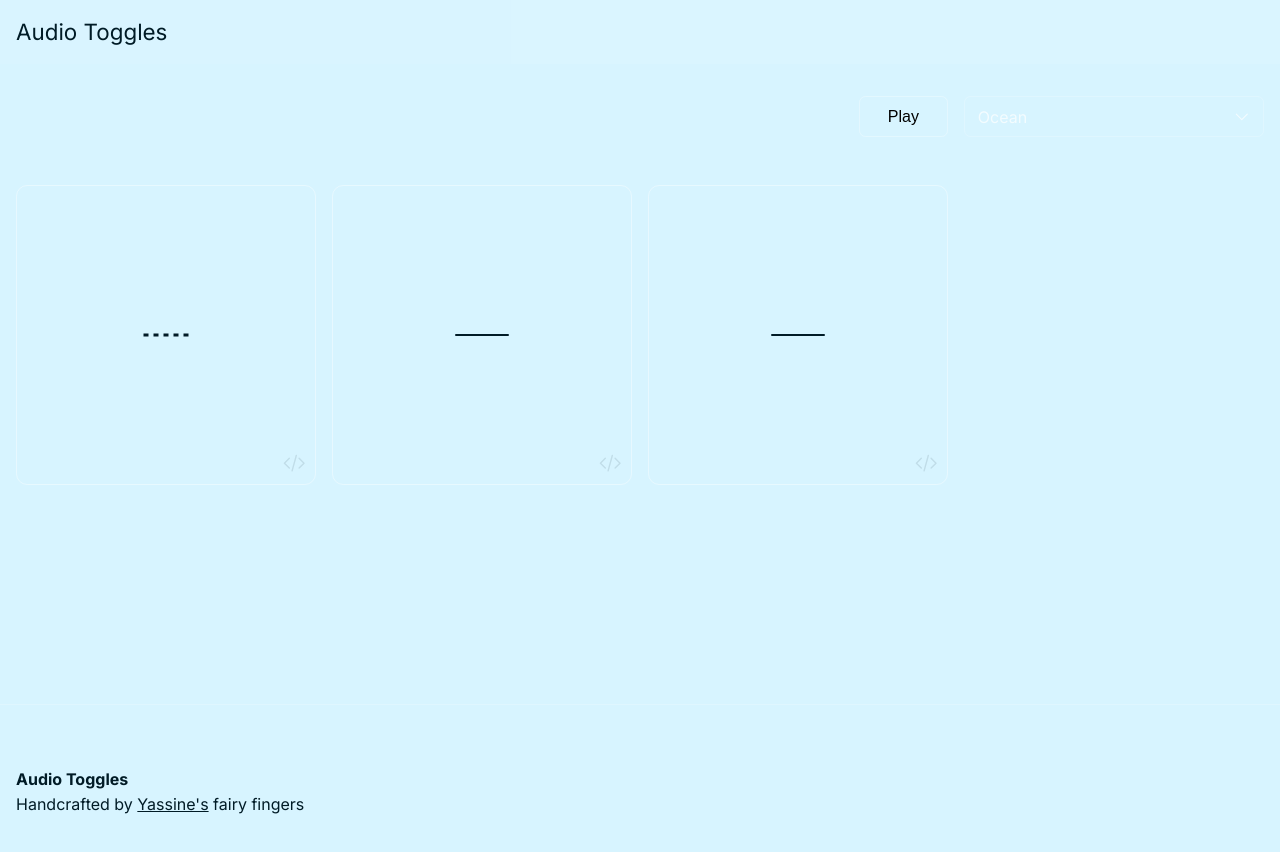
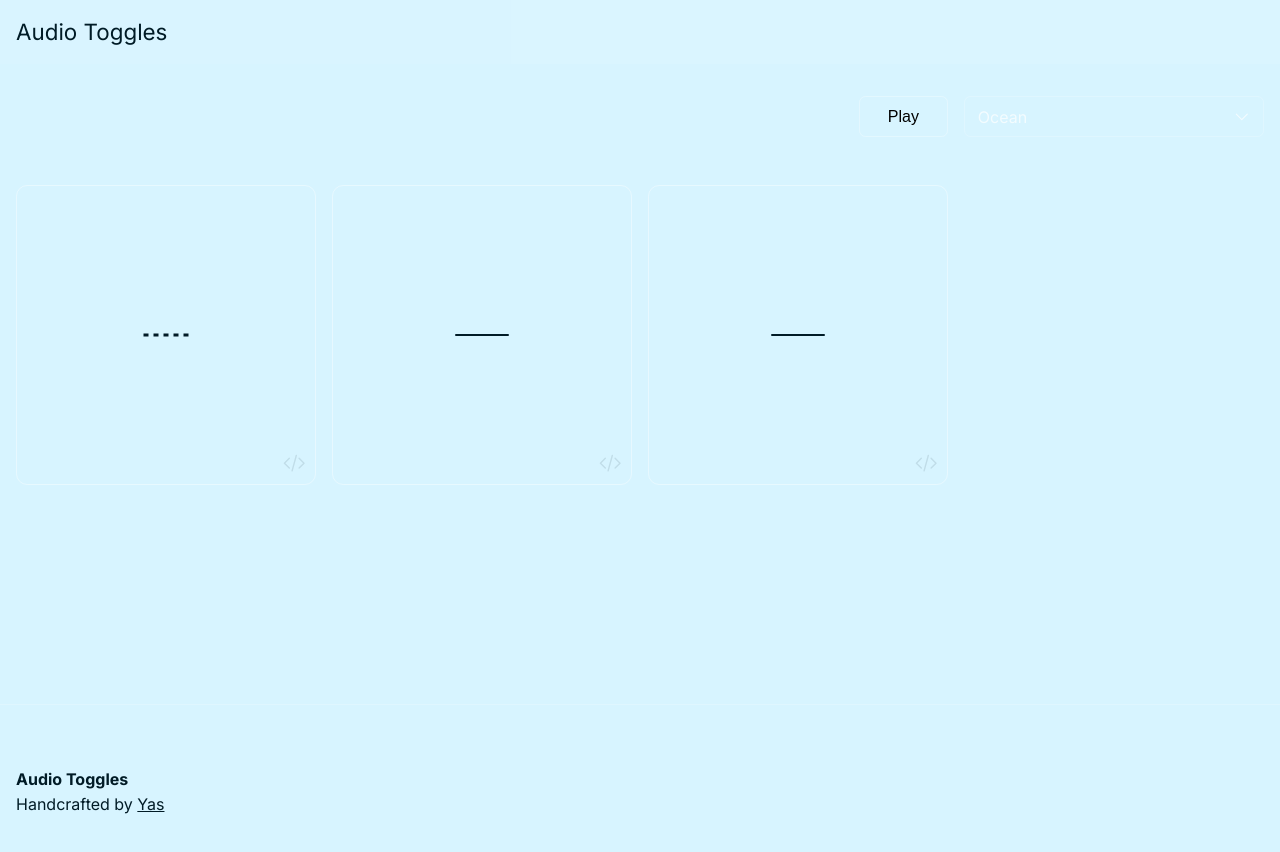
Before and after one commit to YassineGallaoui/audio-toggles, a Next.js app: page / in a window 1280 px wide. Shown: the top 852 px of the page. Built offline with nearby package versions, Linux system fonts and the light colour scheme.

Commit message:
update footer link text for brevity; change "Yassine's" to "Yas"

```diff
--- a/src/components/Footer/index.tsx
+++ b/src/components/Footer/index.tsx
@@ -12,9 +12,8 @@ const Footer = () => {
                         <Link
                             href="https://www.yassinegallaoui.com/"
                             target="_blank" rel="noopener noreferrer">
-                            {`Yassine's`}
+                            {`Yas`}
                         </Link>
-                        {` fairy fingers`}
                     </span>
                 </div>
             </div>
```
